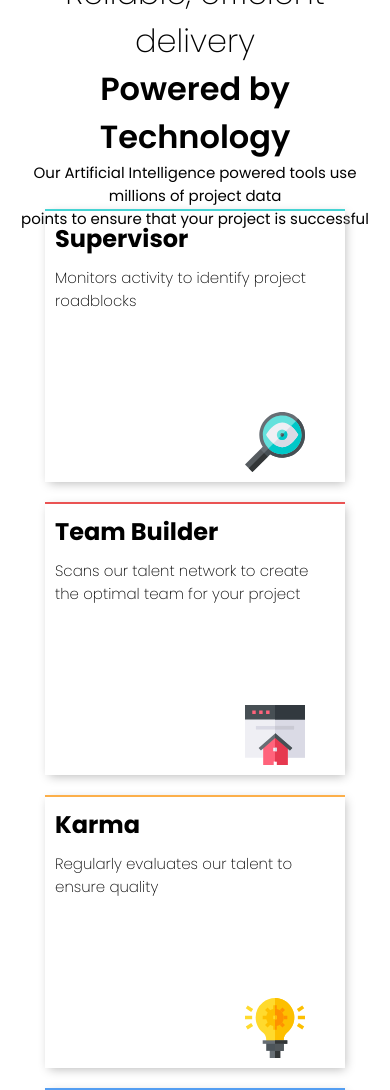
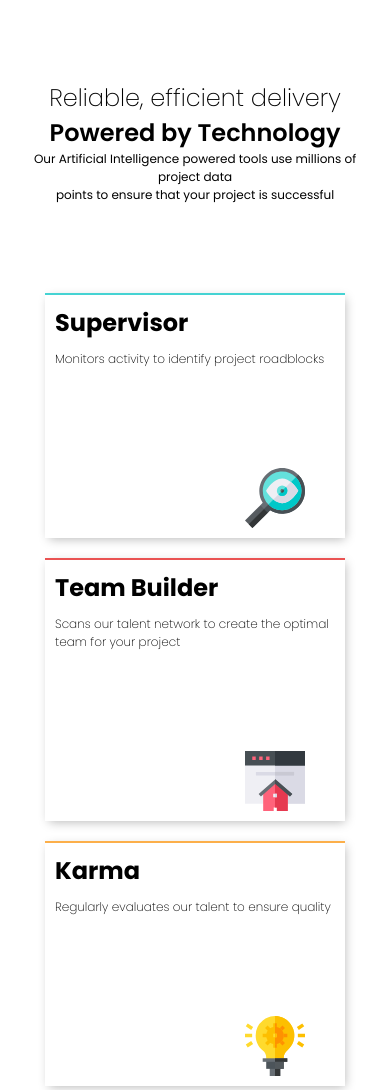
Before and after one commit to Kaua-Almeida/four-card-section, a plain HTML site: page index.html in a window 390 px wide. Shown: the top 1090 px of the page. Drawn offline with Linux system fonts and the light colour scheme.

Commit message:
concertando a responsividade mobile

```diff
--- a/css/style.css
+++ b/css/style.css
@@ -126,3 +126,16 @@ section img{
         ;
     }
 }
+
+@media (max-width:430px){
+    body{
+        display: grid;
+        grid-template-rows: 30vh 1fr;
+    }
+    h1{
+        font-size: 24px;
+    }
+    p{
+        font-size: 12px;
+    }
+}
```
